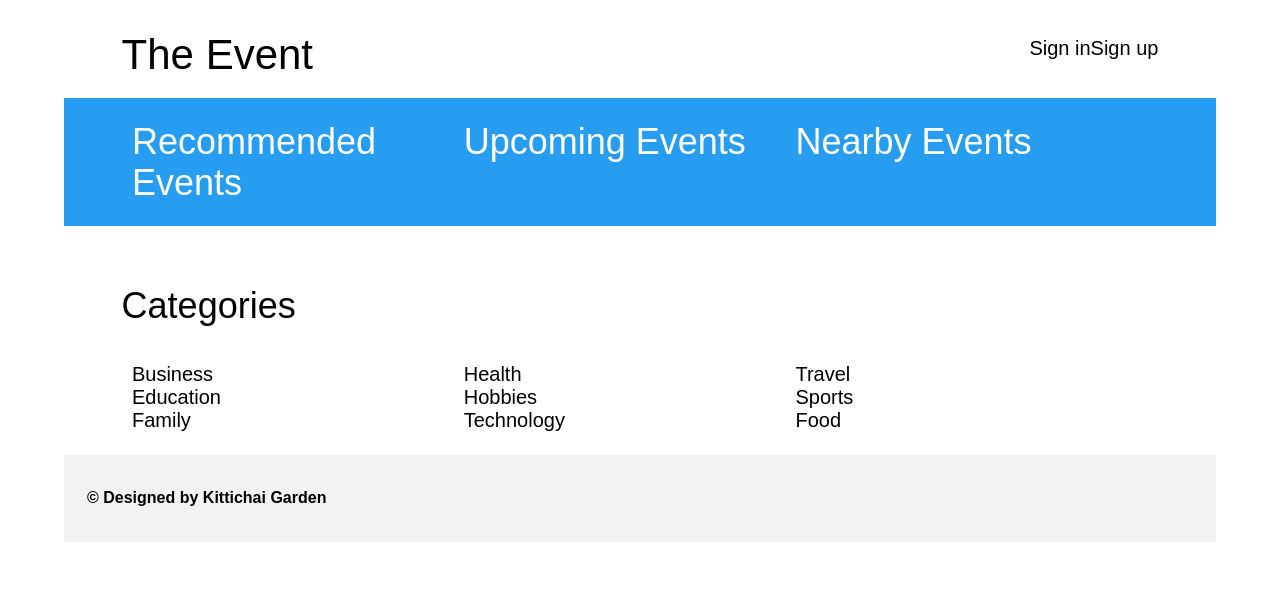
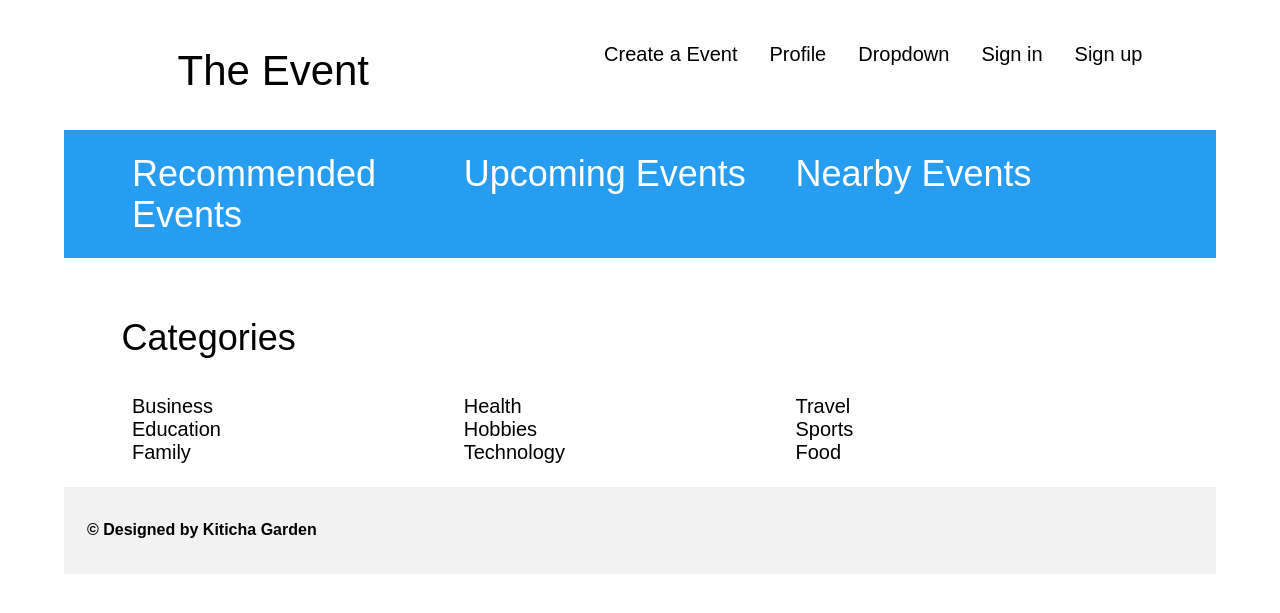
Before and after one commit to wongpiwat/The-Event, a PHP site: page / in a window 1280 px wide. Shown: the top 613 px of the page. Run offline with PHP 8.4, Linux system fonts and the light colour scheme.

Commit message:
Add files via upload

```diff
--- a/css/styles.css
+++ b/css/styles.css
@@ -1,6 +1,4 @@
 html {
-    /* background:#279df2; */
-    /* margin: 0%; */
     font-family: sans-serif;
     line-height: 1.15;
 
@@ -12,6 +10,24 @@ body {
     margin-right: 5%;
 }
 
+ul {
+    list-style-type: none;
+    overflow: hidden;
+}
+
+li {
+    font-size: 20px;
+    float: left;
+}
+
+
+li a {
+
+    display: block;
+    text-align: center;
+    padding: 0px 16px;
+    text-decoration: none;
+}
 a {
     color: #000000;
     text-decoration: none;
@@ -21,27 +37,21 @@ a:hover {
     text-decoration: underline;
 }
 
-h1 {
-    margin-top: 0%;
-    margin-bottom: 1%;
-}
-
 .row {
     display: flex;
     flex-wrap: wrap;
 }
 
-span.title-text, p.title-text {
+.title-text {
     font-size: 42px;
 }
 
-span.body-text, p.body-text {
+.body-text {
     font-size: 36px;
 }
 
 
-.title {
-    display: inherit;
+.navbar {
     padding-left: 5%;
     padding-right: 5%;
     padding-top: 2%;
@@ -191,6 +201,50 @@ span.psw {
     cursor: pointer;
 }
 
+.dropdown {
+    float: right;
+    overflow: hidden;
+}
+
+.dropdown .dropbtn {
+    cursor: pointer;
+    font-size: 20px;
+    border: none;
+    outline: none;
+    color: #000000;
+    padding: 14px 16px;
+    background-color: inherit;
+
+}
+
+.dropdown-content {
+    display: none;
+    position: absolute;
+    background-color: #f9f9f9;
+    min-width: 160px;
+    box-shadow: 0px 8px 16px 0px rgba(0,0,0,0.2);
+    z-index: 1;
+}
+
+.dropdown-content a {
+    float: none;
+    color: black;
+    padding: 12px 16px;
+    display: block;
+    text-align: left;
+}
+
+.dropdown-content a:hover {
+    /* background-color: #ddd; */
+    text-decoration: underline;
+}
+
+.show {
+    display: block;
+}
+
+
+
 /* Add Zoom Animation */
 .animate {
     -webkit-animation: animatezoom 0.6s;
--- a/index.php
+++ b/index.php
@@ -8,11 +8,23 @@
     <title>The Event</title>
 </head>
 <body>
-    <div class="title">
-        <span class="title-text">The Event</span>
-
-        <a onclick="document.getElementById('signUp').style.display='block'"  href="#" style="float:right;font-size: 20px;padding-top:1%"> Sign up</a>
-        <a onclick="document.getElementById('login').style.display='block'"  href="#" style="float:right;font-size: 20px;padding-top:1%">Sign in</a>
+    <div class="navbar">
+        <ul>
+            <li><a href="index.php"><span class="title-text">The Event</span></a></li>
+            <li style="float:right"><a onclick="document.getElementById('signUp').style.display='block'"  href="#"> Sign up</a></li>
+            <li style="float:right"><a onclick="document.getElementById('login').style.display='block'"  href="#">Sign in</a></li>
+            <div class="dropdown">
+                <a class="dropbtn" onclick="myFunction()">Dropdown</a>
+                <div class="dropdown-content" id="myDropdown">
+                    <a href="#">Settings</a>
+                    <a href="#">Feedback</a>
+                    <a href="#">Help</a>
+                    <a href="#">Sign out</a>
+                </div>
+            </div>
+            <li style="float:right"><a href="profile.php">Profile</a></li>
+            <li style="float:right"><a href="#">Create a Event</a></li>
+        </ul>
     </div>
 
     <div class="body">
@@ -53,7 +65,7 @@
     <footer class="footer">
 
     <br>
-        <p><b>&copy; Designed by Kittichai Garden</b></p>
+        <p><b>&copy; Designed by Kiticha Garden</b></p>
         <br>
     </footer>
 
@@ -119,37 +131,34 @@
         <input type="text" placeholder="Enter Phone Number" name="uphone" required>
 
 
+            <button style="width: 20%; height: 20%;" type="button" onclick="document.getElementById('signUp').style.display='none'" class="cancelbtnSignup">Cancel</button>
+            <button id="signupbtn" type="submit" style="width: 60%; height: 40%;float: right;">SignUp</button>
 
-        <button type="submit">SignUp</button>
 
     </from>
-    </div>
-
-    <div class="container" style="background-color:#f1f1f1">
-      <button type="button" onclick="document.getElementById('login').style.display='none'" class="cancelbtn">Cancel</button>
-      <span class="psw">Forgot <a href="#">password?</a></span>
     </div>
   </form>
 </div>
 
 <script>
 
+/* When the user clicks on the button,
+toggle between hiding and showing the dropdown content */
+function myFunction() {
+    document.getElementById("myDropdown").classList.toggle("show");
+}
 
-
-var login = document.getElementById('login');
-window.onclick = function(event) {
-    if (event.target == login) {
-        login.style.display = "none";
-    }
+// Close the dropdown if the user clicks outside of it
+window.onclick = function(e) {
+  if (!e.target.matches('.dropbtn')) {
+    var myDropdown = document.getElementById("myDropdown");
+      if (myDropdown.classList.contains('show')) {
+        myDropdown.classList.remove('show');
+      }
+  }
 }
 
 
-var signUp = document.getElementById('signUp');
-window.onclick = function(event) {
-    if (event.target == signUp){
-        signUp.style.display = "none";
-    }
-}
 </script>
 
 
```
Also changed, not shown: profile.php (added, +169 -0 lines).
